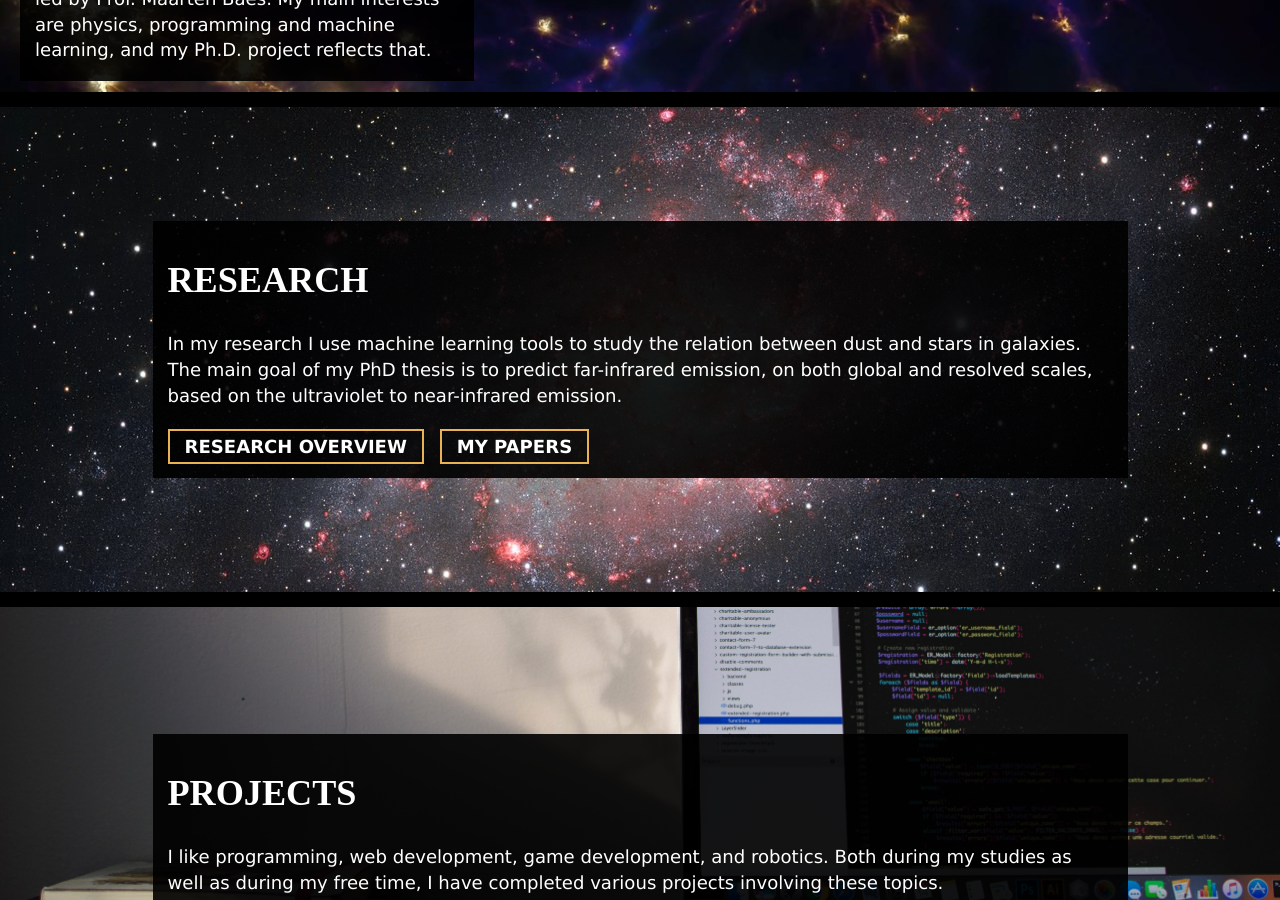
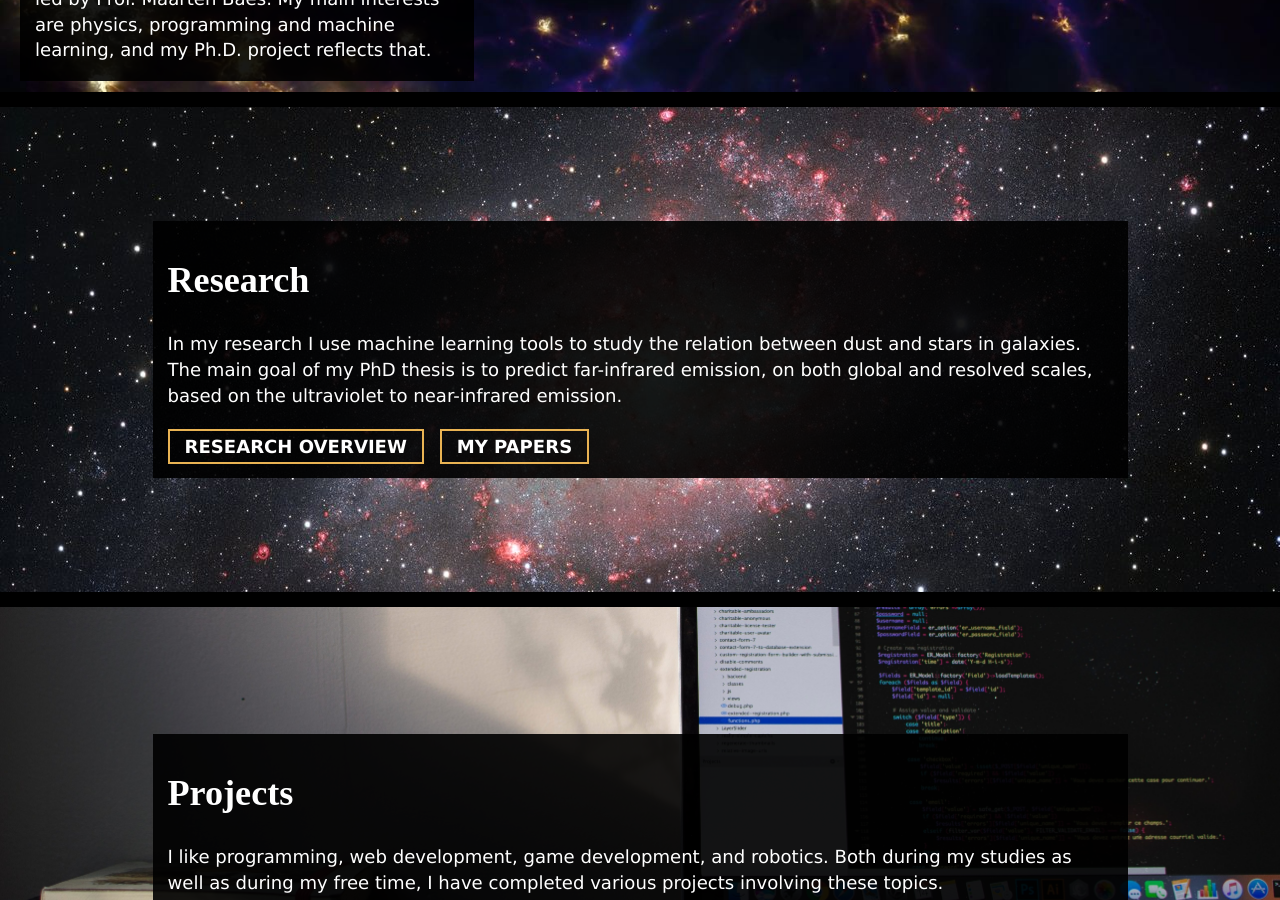
Before and after one commit to wdobbels/personal-webpage-jekyll, a Jekyll site: the page built from index.html, in a window 1280 px wide and 900 px high, scrolled down 943 px. Built offline with Jekyll 4.4.1, drawn with Linux system fonts in a browser that asks for light colours; nearby versions of some CDN libraries.

```diff
--- a/_data/index-banners.yml
+++ b/_data/index-banners.yml
@@ -10,7 +10,7 @@
   sideimage-alt: A profile picture of me
   extraclasses: dark-background
 
-- title: RESEARCH
+- title: Research
   image: /assets/img/indexpage/bg_M33.jpg
   extraclasses: dark-background wide-box
   text: |
@@ -19,7 +19,7 @@
     <a href="research/" class="button mr-small">Research overview</a>
     <a href="https://ui.adsabs.harvard.edu/search/q=author%3A%22%5EDobbels%2C%20W.%22&sort=date%20desc%2C%20bibcode%20desc&p_=0" target="_blank" class="button">My papers</a>
 
-- title: PROJECTS
+- title: Projects
   image: /assets/img/projects/bg_projects.jpg
   extraclasses: dark-background wide-box
   text: |
```
